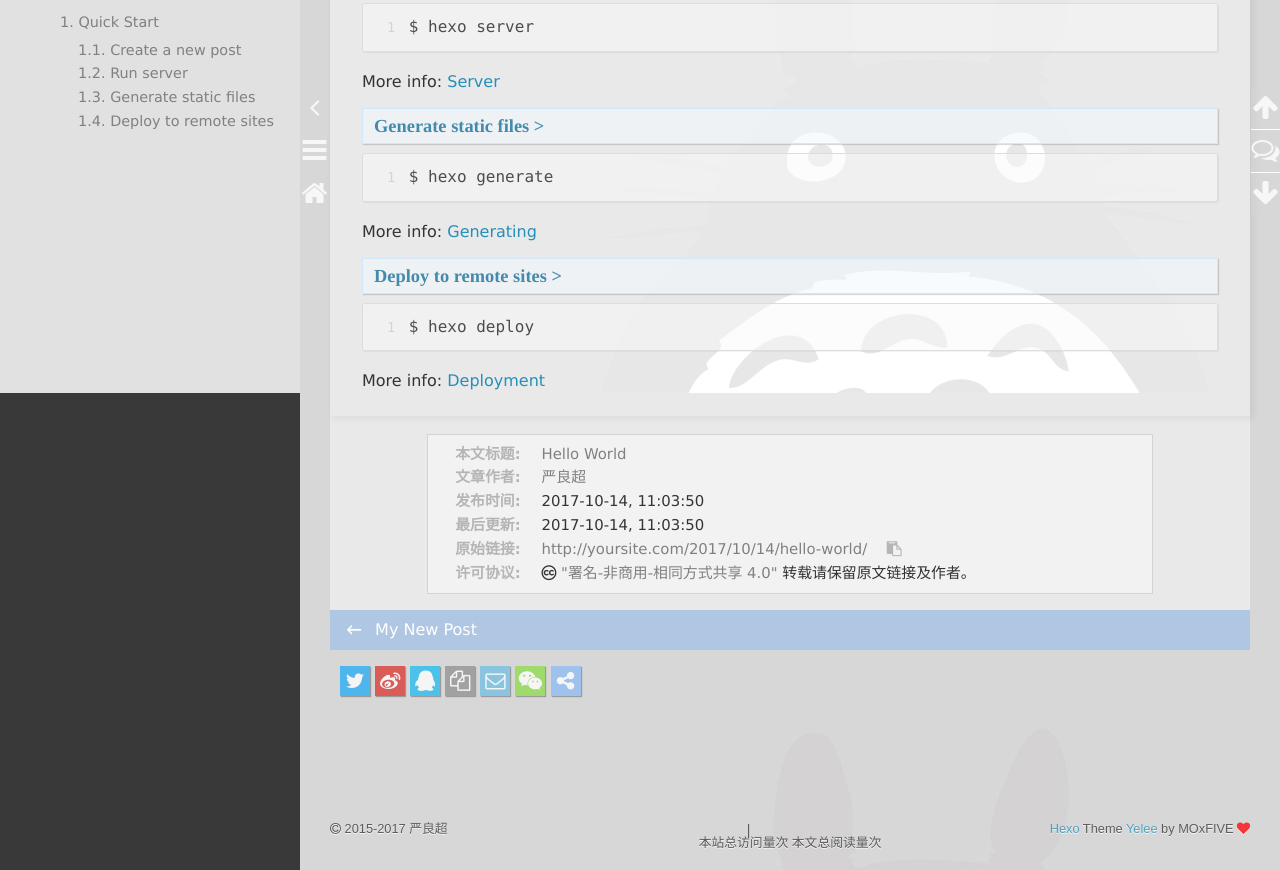
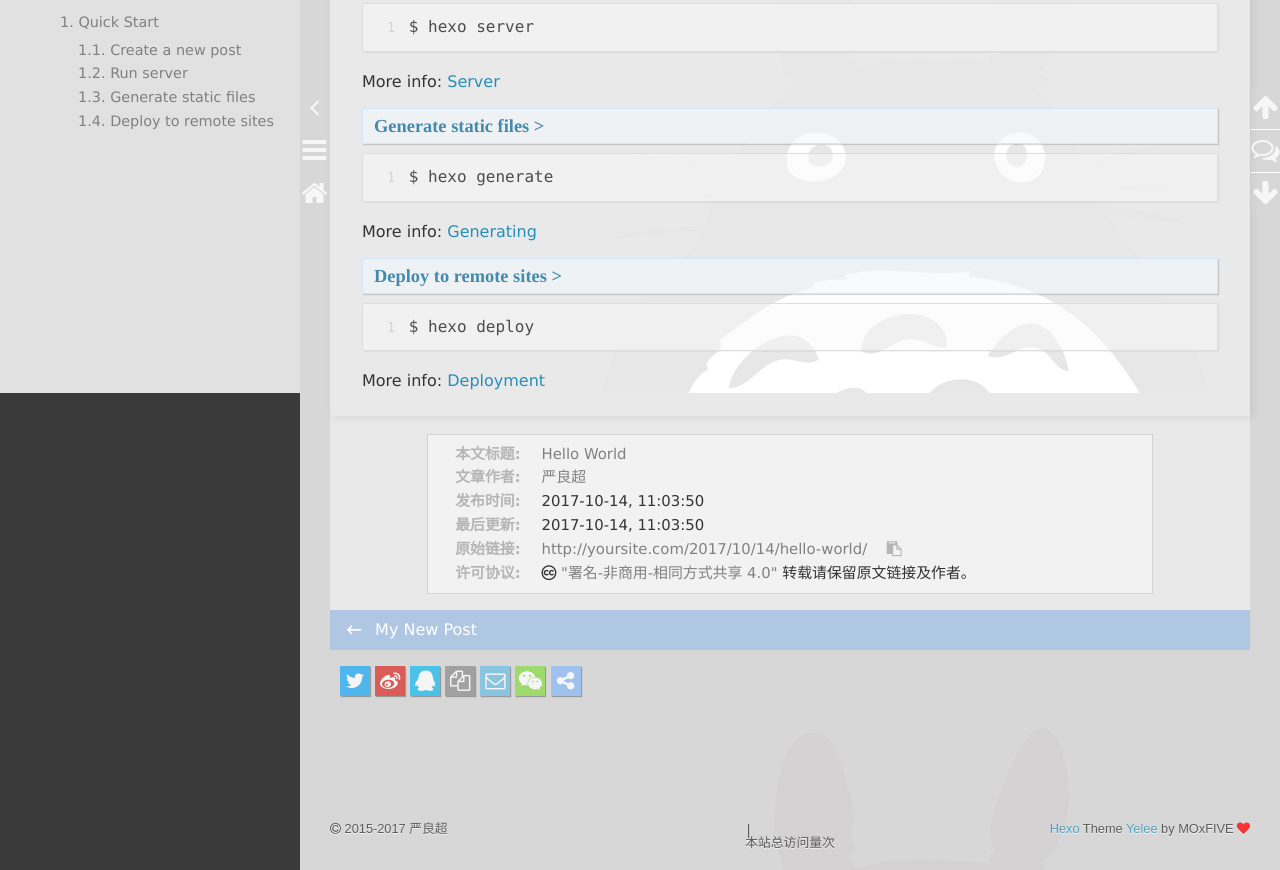
Before and after one commit to yanliangchao/yanliangchao.githup.io, a plain HTML site: page 2017/10/14/hello-world/index.html in a window 1280 px wide. Shown: the part 407-1277 px from the top of the page. Drawn offline with nearby package versions, Linux system fonts and the light colour scheme; some packages are replaced by stand-ins of ours; a script that the page names is missing.

Commit message:
Site updated: 2017-10-16 14:29:04

```diff
--- a/2017/10/14/hello-world/index.html
+++ b/2017/10/14/hello-world/index.html
@@ -501,9 +501,6 @@
 	<span id="busuanzi_container_site_pv">
 		本站总访问量<span id="busuanzi_value_site_pv"></span>次
 	</span>
-	<span id="busuanzi_container_page_pv">
-		本文总阅读量<span id="busuanzi_value_page_pv"></span>次
-	</span>
 </footer>
     </div>
 
```
Also changed, not shown: 2017/10/15/My-New-Post/index.html (+0 -3 lines), archives/2017/10/index.html (+0 -3 lines), archives/2017/index.html (+0 -3 lines), archives/index.html (+0 -3 lines), index.html (+0 -3 lines).
